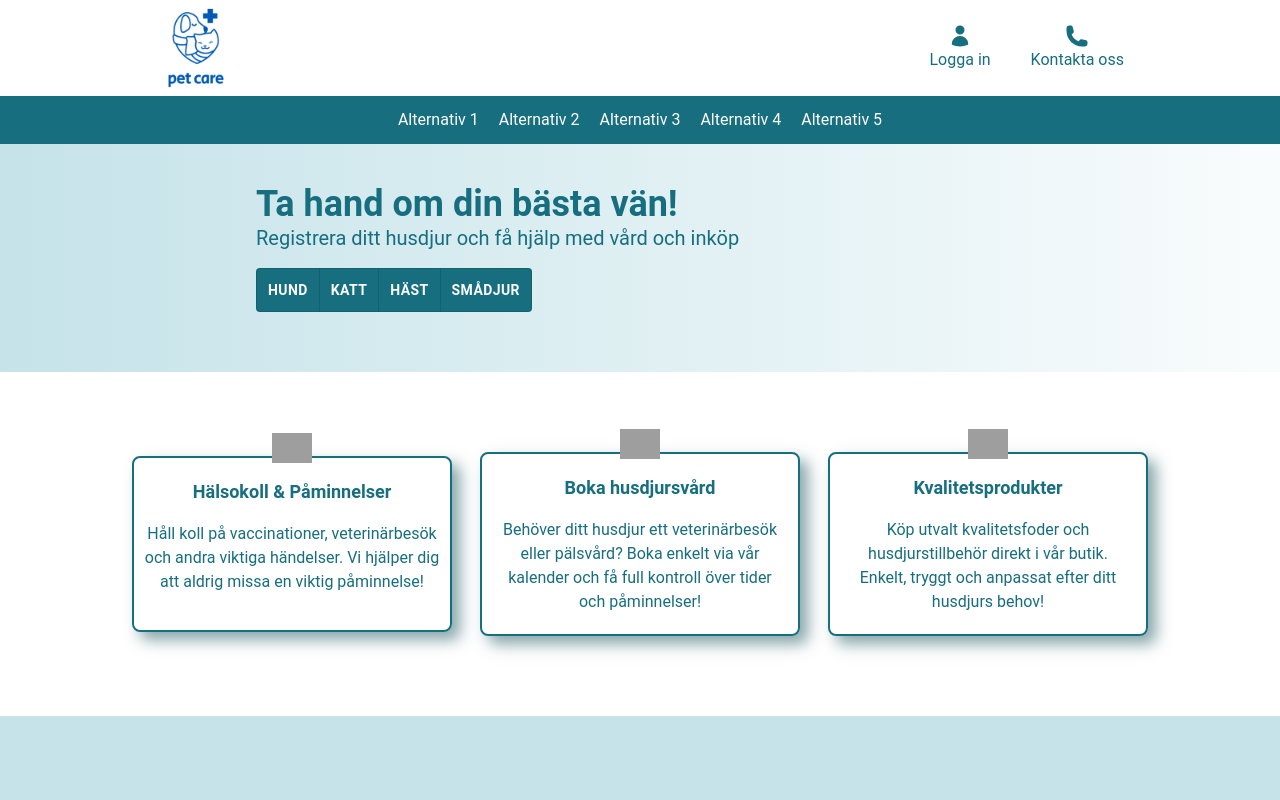
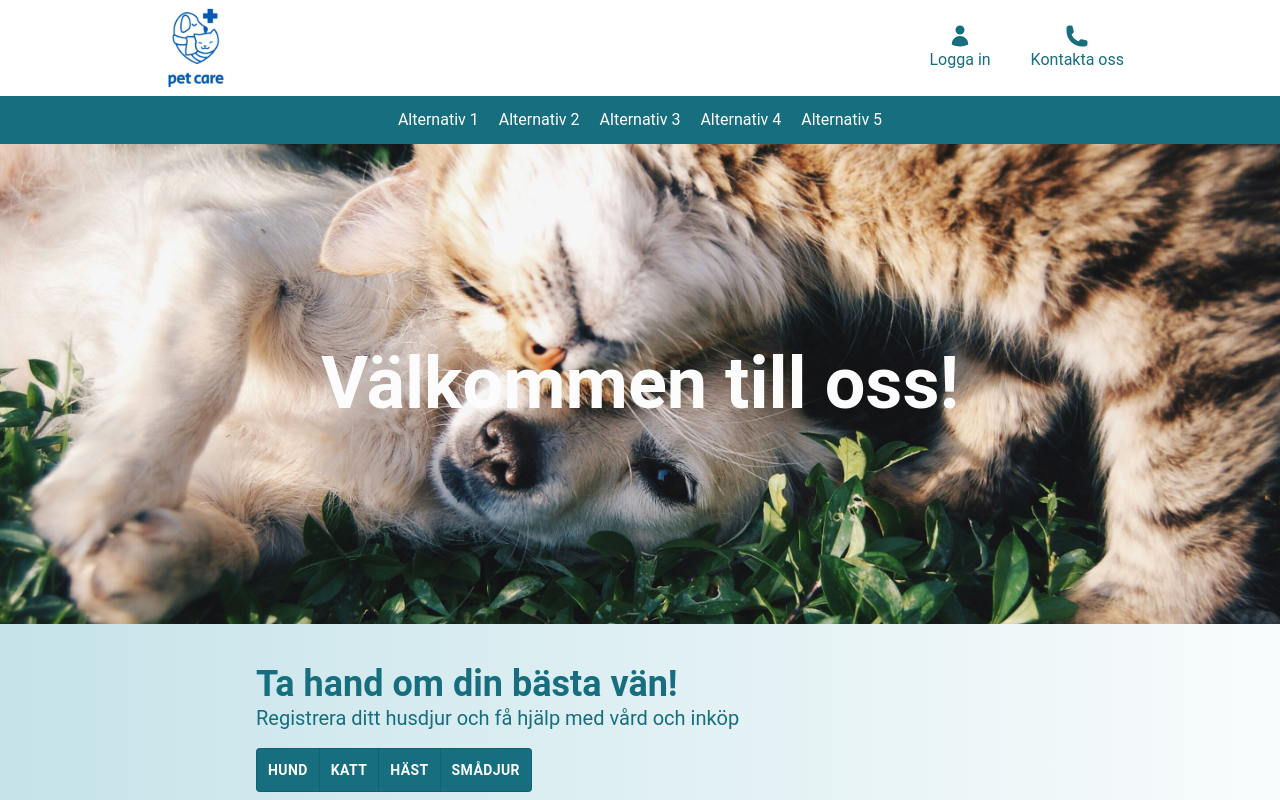
Before and after one commit to naathaliie/Nathalies-degree-project, a Next.js app in the folder pet-care/: page / in a window 1280 px wide. Shown: the top 800 px of the page. Built offline with nearby package versions, Linux system fonts and the light colour scheme; grey boxes are pictures that could not be loaded.

Commit message:
ImageAndText

```diff
--- /dev/null
+++ b/pet-care/src/app/components/ImageAndText.tsx
@@ -0,0 +1,16 @@
+import React from "react";
+
+const ImageAndText = () => {
+  return (
+    <div className=" relative w-full flex flex-col justify-center items-center ">
+      <div className="w-full flex flex-col gap-5 justify-center items-center ">
+        <img src="/images/catAndDogGrass.jpg" alt="cat and dog on grass" className=" w-full h-[30rem] object-cover"/>
+        <div className=" absolute text-petCare-myWhite">
+            <h1 className=" font-bold text-5xl md:text-7xl">Välkommen till oss!</h1>
+        </div>
+      </div>
+    </div>
+  );
+};
+
+export default ImageAndText;
--- a/pet-care/src/app/page.tsx
+++ b/pet-care/src/app/page.tsx
@@ -5,10 +5,12 @@ import Image from "next/image";
 import HeroSection from "./components/HeroSection";
 import UspList from "./components/USP/UspList";
 import TextWithBackground from "./components/TextWithBackground";
+import ImageAndText from "./components/ImageAndText";
 
 export default function HomePage() {
   return (
     <main className="HomePage">
+      <ImageAndText/>
       <HeroSection />
       <UspList />
       <TextWithBackground />
```
